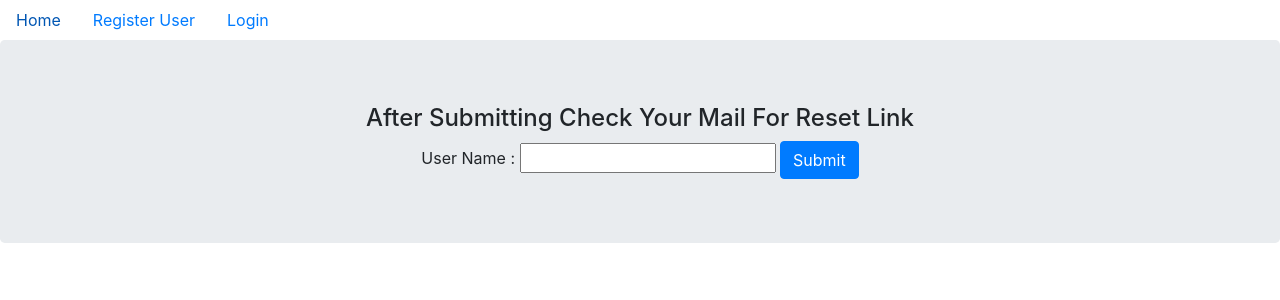
After one commit to Sindhu-Chinnaswamy31/login_demo, a Django app: page /frgt/ in a window 1280 px wide. The commit adds this page. Shown: the top 300 px of the page. Run offline with Django 3.2, Linux system fonts and the light colour scheme; some libraries are stand-ins or nearby versions.

Commit message:
third commit

```diff
--- a/login_demo/settings.py
+++ b/login_demo/settings.py
@@ -120,3 +120,9 @@ USE_TZ = True
 # https://docs.djangoproject.com/en/3.0/howto/static-files/
 
 STATIC_URL = '/static/'
+
+EMAIL_HOST="smtp.gmail.com"
+EMAIL_PORT=465
+EMAIL_HOST_USER="sindhucswamy@gmail.com"
+EMAIL_HOST_PASSWORD="7846893547"
+EMAIL_USE_SSL=True
--- a/myapp/urls.py
+++ b/myapp/urls.py
@@ -8,5 +8,7 @@ urlpatterns = [
     path('logout/',views.user_logout,name='user_logout'),
     path('profile/',views.profile,name="profile"),
     path('reset_password/',views.reset_password,name="reset_password"),
+    path('frgt/',views.frgt_pwd,name="frgt"),
+    path('frgt/<id>',views.res_pwd,name="res_pwd"),
 
 ]
--- a/myapp/views.py
+++ b/myapp/views.py
@@ -53,3 +53,30 @@ def reset_password(request):
         else:
             return render(request,'myapp/forgot_passsword.html',{'form':form})
     return render(request,'myapp/forgot_password.html',{'form':form})
+
+from django.core.mail import send_mail
+
+def frgt_pwd(request):
+    if request.method=="POST":
+        username=request.POST['username']
+        user=User.objects.get(username=username)
+        link="http://127.0.0.1:8000/frgt/{}".format(user.id)
+        send_mail("Password Reset Link",
+        "click on the link to reset password\n"+link,
+        "sindhucswamy@gmail.com",
+        (user.email,),
+        fail_silently=False)
+    return render(request,"myapp/frgtpwd.html")
+
+def res_pwd(request,id):
+    form=PasswordResetForm()
+    if request.method=="POST":
+        form=PasswordResetForm(request.POST)
+        if form.is_valid():
+            password=form.cleaned_data.get('password')
+            user=User.objects.get(id=id)
+            user.set_password(password)
+            user.save()
+        else:
+            return render(request,'myapp/forgot_passsword.html',{'form':form})
+    return render(request,'myapp/forgot_password.html',{'form':form})
--- /dev/null
+++ b/templates/myapp/frgtpwd.html
@@ -0,0 +1,21 @@
+{% extends "base.html" %}
+{% load crispy_forms_tags %}
+
+{% block title %}
+  <title>Forgot Password</title>
+{% endblock %}
+
+{% block content %}
+  <div class="jumbotron">
+
+      <center>
+        <h4>After Submitting Check Your Mail For Reset Link</h4>
+          <form method="POST">
+              {% csrf_token %}
+              <label for="username">User Name : </label>
+              <input type="text" name="username" id="username" required>
+              <input type="submit" value="Submit" class="btn btn-primary">
+          </form>
+      </center>
+  </div>
+{% endblock %}
--- a/templates/myapp/user_login.html
+++ b/templates/myapp/user_login.html
@@ -6,7 +6,8 @@
 {% endblock %}
 
 {% block content %}
-  <form method="POST">
+  <center>
+    <form method="POST">
       {% csrf_token %}
         <div class="form-group">
           <label for="exampleInputEmail1">UserName</label>
@@ -17,7 +18,8 @@
           <label for="exampleInputPassword1">Password</label>
           <input type="password" class="form-control" name="pwd" id="exampleInputPassword1">
         </div>
-
+        <a href="{% url 'myapp:frgt' %}">Forgot Password?</a>
       <input type="submit" value="Login" class="btn btn-primary">
   </form>
+  </center>
 {% endblock %}
--- a/templates/partials/_navbar.html
+++ b/templates/partials/_navbar.html
@@ -15,6 +15,10 @@
     <li class="nav-item">
       <a class="nav-link" href="{% url 'myapp:user_logout' %}">Logout</a>
     </li>
+      <form method="GET">
+        <input type="text" name="username" id="username" placeholder="User Search">
+        <input type="submit" value="Search" class="btn btn-primary">
+      </form>
     {% else %}
     <li class="nav-item">
     <a class="nav-link" href="{% url 'myapp:login' %}">Login</a>
```
Also changed, not shown: db.sqlite3.
